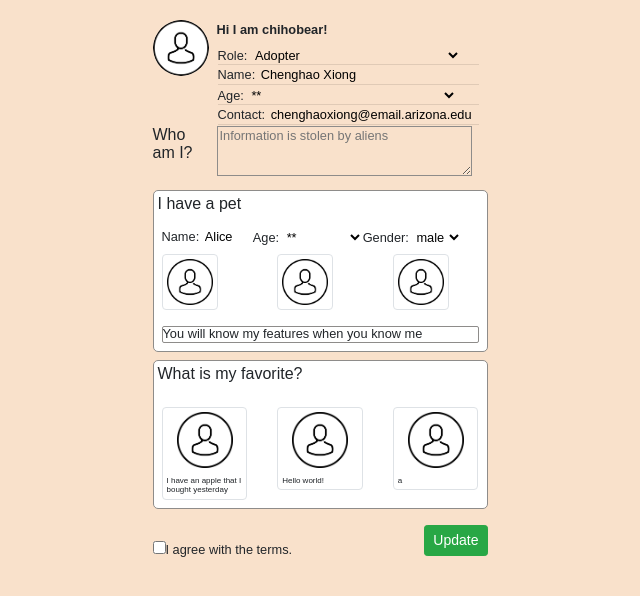
After one commit to chihobear/CSC566-proj, a PHP site: page /html/myProfile.html in a window 1280 px wide. The commit adds this page. Shown: the top 596 px of the page, without its empty margins (320-960 px from the left). Run offline with PHP 8.4, Linux system fonts and the light colour scheme.

Commit message:
myProfile up

```diff
--- a/view/css/myStyle.css
+++ b/view/css/myStyle.css
@@ -11,10 +11,10 @@ html {
 body {
   font-family: sans-serif;
   line-height: 1.15;
-  height: 100%;
+  height: auto;
   background-color: #F9E1CB;
-  /*background-image: linear-gradient(0deg, #F9E1CB 0%, #FA7F0D 90%);
-  -webkit-text-size-adjust: 100%;*/
+  background-repeat: no-repeat;
+  -webkit-text-size-adjust: 100%;
   -webkit-tap-highlight-color: rgba(0, 0, 0, 0);
 }
 
@@ -81,3 +81,76 @@ body {
 	border:1px solid #8E8C8A ;
 	padding-left: 10px;
 }
+
+.main_center{
+	width: 335px;
+	margin: 20px auto;
+}
+
+.myProfile-font{
+	font-size: .8rem;
+}
+
+.myProfile-font-small{
+	font-size: .5rem;
+}
+
+hr{
+	margin: 0
+}
+
+.strong{
+	font-weight: bolder;
+}
+
+.image-size{
+	width : 56px;
+	height : 56px;
+}
+
+.not-clicked{
+	 pointer-events: none;
+}
+
+.input-label{
+	 background-color: transparent;
+	 border: 0;
+	 width: 210px;
+}
+
+.pet-block{
+	border: 1px solid #8E8C8A;
+	border-radius: 5px;
+	background-color: white;
+
+}
+
+.textarea-adjust{
+	width: 100%;
+    overflow: auto;
+    word-break: break-all;
+    border: 1px solid #8E8C8A;
+    border-radius: 2px;
+}
+
+.favorite-block{
+	border: 1px solid #8E8C8A;
+	border-radius: 5px;
+	background-color: white;
+}
+
+.pet-block  img{
+	padding: 0.25rem;
+  	background-color: #fff;
+  	border: 1px solid #dee2e6;
+  	border-radius: 0.25rem;
+  	max-width: 100%;
+ 	 height: auto;
+}
+
+.adjust{
+	width: 100%;
+    height: auto;
+    word-wrap:break-word;
+    overflow: hidden;
+}
--- /dev/null
+++ b/view/html/myProfile.html
@@ -0,0 +1,107 @@
+<?xml version="1.0" encoding="utf-8"?>
+<!DOCTYPE html PUBLIC "-//W3C//DTD XHTML 1.0 Strict//EN"
+  "http://www.w3.org/TR/xhtml1/DTD/xhtml1-strict.dtd">
+<html>
+<head>
+<meta name="viewport" content="width=device-width, initial-scale=1.0"/>
+<link rel="stylesheet" href="../css/bootstrap/css/bootstrap.min.css"/>
+<link href="../css/myStyle.css" type="text/css" rel="stylesheet"/>
+</head>
+<body>
+	<div class= "main_center">
+		<div>
+			<div class="float-left"><img class="rounded-circle" width="56" height="56" src="../source/user.jpg"></img></div>
+			<div class="float-left ml-2">
+				<span class="myProfile-font strong">Hi I am chihobear!</span>
+				<table class="myProfile-font mt-2">
+					<tr>
+						<td>
+							<div>Role:
+								<select id="role" class="not-clicked input-label">
+									<option value="Adopter" selected="true">Adopter</option>
+									<option value="Owner">Owner</option>
+								</select><hr/>
+							</div>
+						</td>
+					</tr>
+					<tr>
+						<td><div>Name: <input value="Chenghao Xiong" class="not-clicked input-label"></input><hr/></div></td>
+					</tr>
+					<tr>
+						<td><div>Age:
+							<select id="age" class="not-clicked input-label">
+								<option value="0" selected="true">**</option>
+							</select><hr/>
+						</div></td>
+					</tr>
+					<tr>
+						<td><div>Contact: <input value="chenghaoxiong@email.arizona.edu" class="not-clicked input-label"></input><hr/></div></td>
+					</tr>
+				</table>
+			</div>
+			<div class="clearfix"></div>
+		</div>
+		<div>
+			<div class="float-left image-size">Who am I?</div>
+			<div class="float-left ml-2">
+				<textarea class="myProfile-font not-clicked input-label" style="border:1px solid #8E8C8A; width:255px; height: 50px" placeholder="Information is stolen by aliens"></textarea>
+			</div>
+			<div class="clearfix"></div>
+		</div>
+
+		<div id="Pet-block">
+			<div class="mt-2 pet-block">
+				<p class="mt-1 ml-1">I have a pet</p>
+				<div class = "ml-2 myProfile-font">
+					<div class="float-left">Name: <input class="not-clicked bg-white input-label" value="Alice" style="width:50px"></input></div>
+					<div class="float-left">Age:
+						<select id="pet-age" class="not-clicked bg-white input-label" style="width:80px">
+							<option value="0" selected="true">**</option>
+						</select></div>
+					<div class="float-left">Gender:
+						<select class="not-clicked bg-white input-label" style="width:50px" id="pet-gender">
+							<option value="male" selected="true">male</option>
+							<option value="female">female</option>
+						</select></div>
+					<div class="clearfix"></div>
+				</div>
+				<div class="p-2 row">
+					<div class="col-4"><img width="56" height="56" src="../source/user.jpg"></img></div>
+					<div class="col-4"><img width="56" height="56" src="../source/user.jpg"></img></div>
+					<div class="col-4"><img width="56" height="56" src="../source/user.jpg"></img></div>
+					<div class="clearfix"></div>
+				</div>
+				<div class="p-2">
+					<div class="textarea-adjust myProfile-font" id="self-introduction">You will know my features when you know me</div>
+				</div>
+			</div>
+		</div>
+
+		<div class="mt-2 favorite-block my-favorite">
+			<p class="mt-1 ml-1">What is my favorite?</p>
+			<div class="row p-2">
+				<div class="col-4"><div class="img-thumbnail"><img style="margin:0 10px" width="56" height="56" src="../source/user.jpg"></img><div class="myProfile-font-small adjust mt-2">I have an apple that I bought yesterday</div></div></div>
+				<div class="col-4"><div class="img-thumbnail"><img style="margin:0 10px" width="56" height="56" src="../source/user.jpg"></img><div class="myProfile-font-small adjust mt-2">Hello world!</div></div></div>
+				<div class="col-4"><div class="img-thumbnail"><img style="margin:0 10px" width="56" height="56" src="../source/user.jpg"></img><div class="myProfile-font-small adjust mt-2">a</div></div></div>
+			</div>
+		</div>
+		<div class="mt-3 myProfile-font">
+			<div class="float-left pt-3">
+				<input type="checkbox" name="terms">I agree with the terms.</input>
+			</div>
+			<div class="float-right">
+				<button class="btn btn-success btn-sm" onclick="updateMyProfile()">Update</button>
+			<div>
+		</div>
+	</div>
+<script src="../js/jquery-latest.js"></script>
+<script src="../js/vue.js"></script>
+<script src="../js/myScript.js"></script>
+<script>Vue.config.productionTip=false</script>
+<script type="text/javascript">
+	$(document).ready(function(){
+		myProfile();
+	});
+</script>
+</body>
+</html>
--- a/view/js/myScript.js
+++ b/view/js/myScript.js
@@ -70,3 +70,52 @@ function submit_profile(){
 	});
 
 }
+
+function myProfile(){
+	var obj = $("#age");
+	for(var i = 1;i < 100;i++){
+		obj.append(new Option(i, i));
+	}
+
+	var petAge = $("#pet-age");
+	for (var i = 1;i < 11;i++){
+		petAge.append(new Option(i + " years old", i));
+	}
+}
+
+function updateMyProfile(){
+	var btn = $(".btn-success");
+	//submit
+	if (btn.size() == 0){
+		//Make all input label not editable
+		$(".input-label").each(function(){
+	    	$(this).addClass("not-clicked");
+		});
+		//Make the textarea block not editable
+		$(".favorite-block .myProfile-font-small").each(function(){
+			$(this).attr("contenteditable", "false");
+		});
+		$("#self-introduction").attr("contenteditable", "false");
+		//Change the button
+		btn = $(".btn-primary");
+		btn.removeClass("btn-primary");
+		btn.addClass("btn-success");
+		btn.text("Update");
+	}
+	else{
+		//Make all input label editable
+		$(".not-clicked").each(function(){
+	    	$(this).removeClass("not-clicked");
+		});
+		//Make the textarea block editable
+		$(".favorite-block .myProfile-font-small").each(function(){
+			$(this).attr("contenteditable", "true");
+		});
+		$("#self-introduction").attr("contenteditable", "true");
+		//Change the button
+		btn.removeClass("btn-success");
+		btn.addClass("btn-primary");
+		btn.text("Submit");
+	}
+
+}
```
Also changed, not shown: view/source/user.jpg (added).
